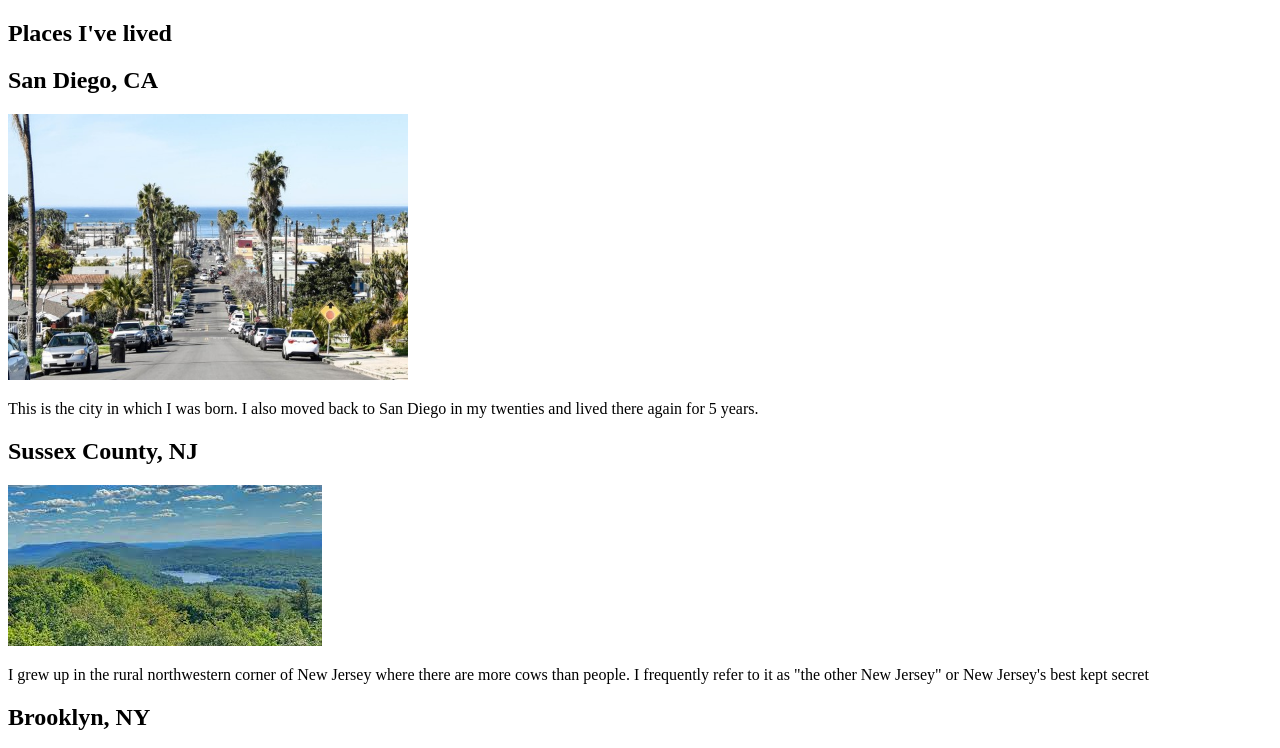
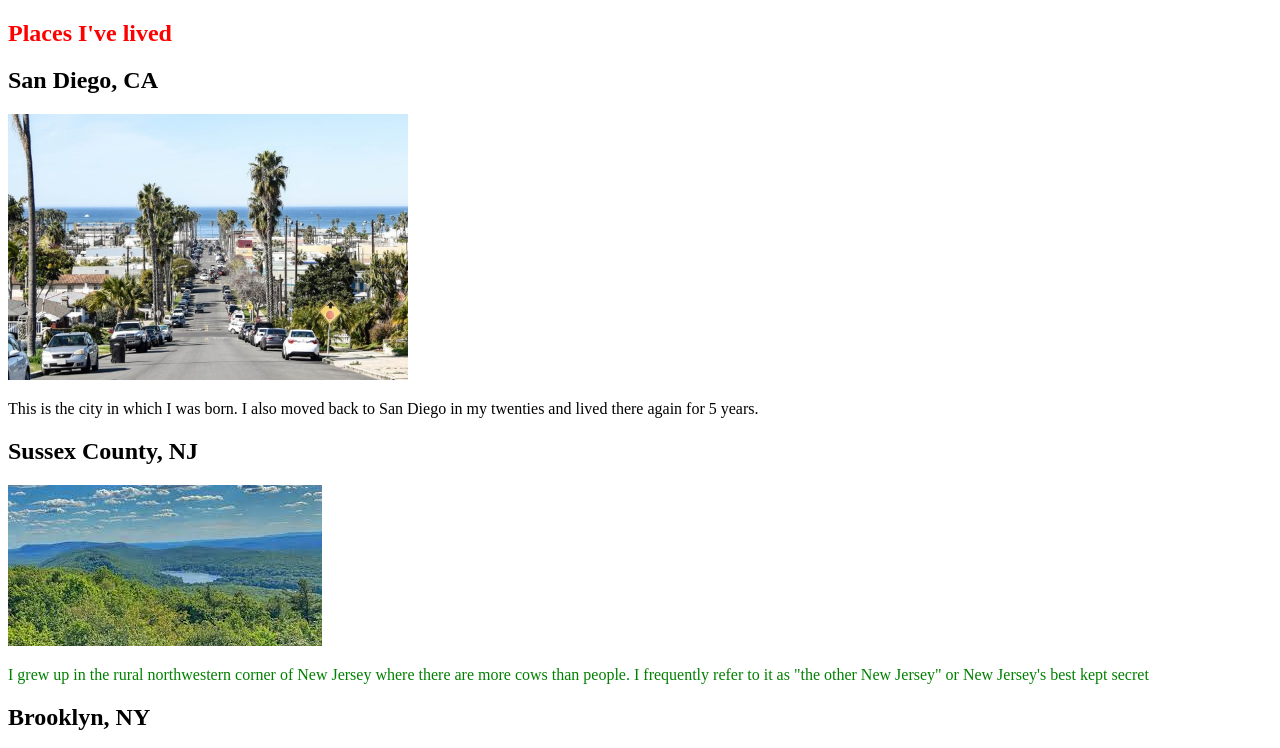
Before and after one commit to PHL-LC101-April22/js-assignment-4-html-me-something-shamus6025, a website: page index.html in a window 1280 px wide. Shown: the top 748 px of the page. Drawn offline with Linux system fonts and the light colour scheme.

Commit message:
Changed ID classes for CSS Styling

```diff
--- a/index.html
+++ b/index.html
@@ -3,19 +3,20 @@
    <a name="top"></a>
    <head>
       <title>Shamus's HTML/CSS Assignment</title>
+      <link rel="stylesheet" href="styles.css">
    </head>
    <body>
    <main>
          <article>
             <header>
-               <h1>Places I've lived</h1>
+               <h1 id="mainHeading">Places I've lived</h1>
             </header>
             <h2>San Diego, CA</h2>
             <img src="images/oceanbeach.jpeg" alt="San Diego" width="400 px">
             <p>This is the city in which I was born. I also moved back to San Diego in my twenties and lived there again for 5 years.</p>
             <h2>Sussex County, NJ</h2>
             <img src="images/sussex.jpg" alt="Sussex County, NJ">
-            <p>I grew up in the rural northwestern corner of New Jersey where there are more cows than people. I frequently refer to it as "the other New Jersey" or New Jersey's best kept secret</p>
+            <p id="testP" class="funParagraph">I grew up in the rural northwestern corner of New Jersey where there are more cows than people. I frequently refer to it as "the other New Jersey" or New Jersey's best kept secret</p>
             <h2>Brooklyn, NY</h2>
             <img src="images/brooklyn.jpg" alt="Bed Stuy, NY" width="400 px">
             <p>After High School I spent a year in NYC. I attended Brooklyn College for a year.</p>
```
